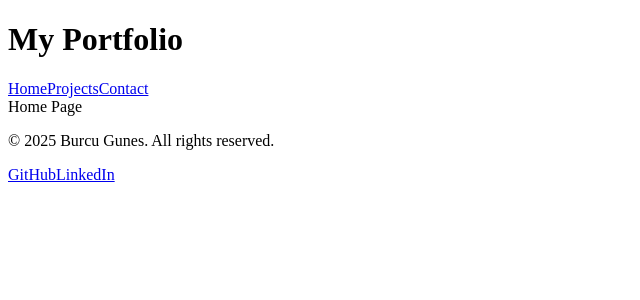
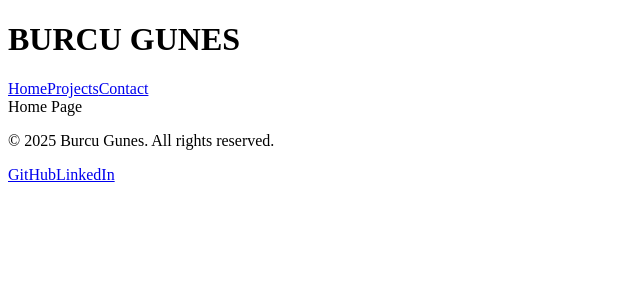
Before and after one commit to burcugns/react-portfolio, a React (Vite) app: page / in a window 1280 px wide. Shown: the top 300 px of the page, without its empty margins (0-640 px from the left). Built offline with nearby package versions, Linux system fonts and the light colour scheme.

Commit message:
Navbar added

```diff
--- a/src/components/Header.jsx
+++ b/src/components/Header.jsx
@@ -1,9 +1,10 @@
 import { Link } from "react-router-dom";
+import "../App.css";
 
 function Header() {
   return (
     <header>
-      <h1>My Portfolio</h1>
+      <h1>BURCU GUNES</h1>
       <nav>
         <Link to="/">Home</Link>
         <Link to="/projects">Projects</Link>
```
